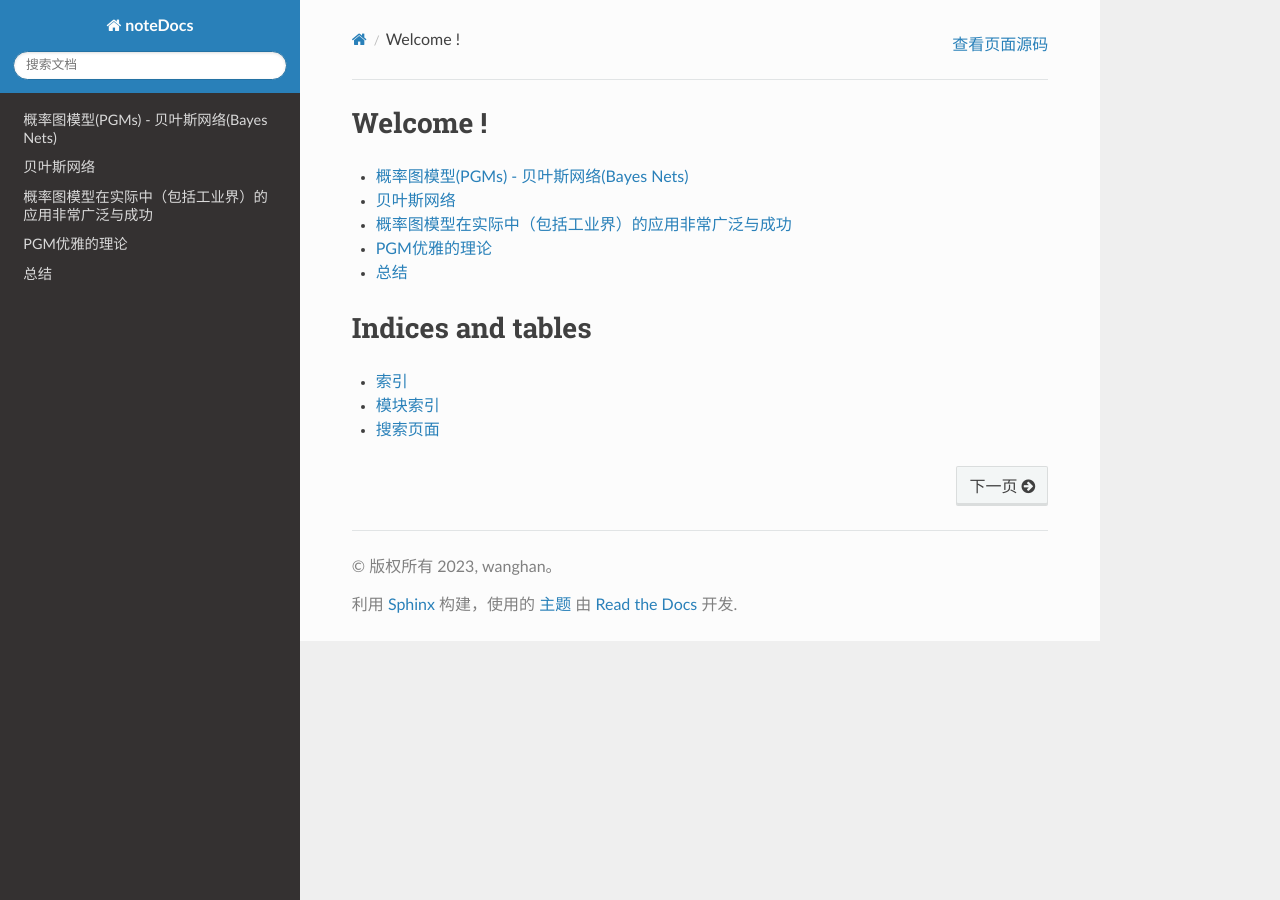
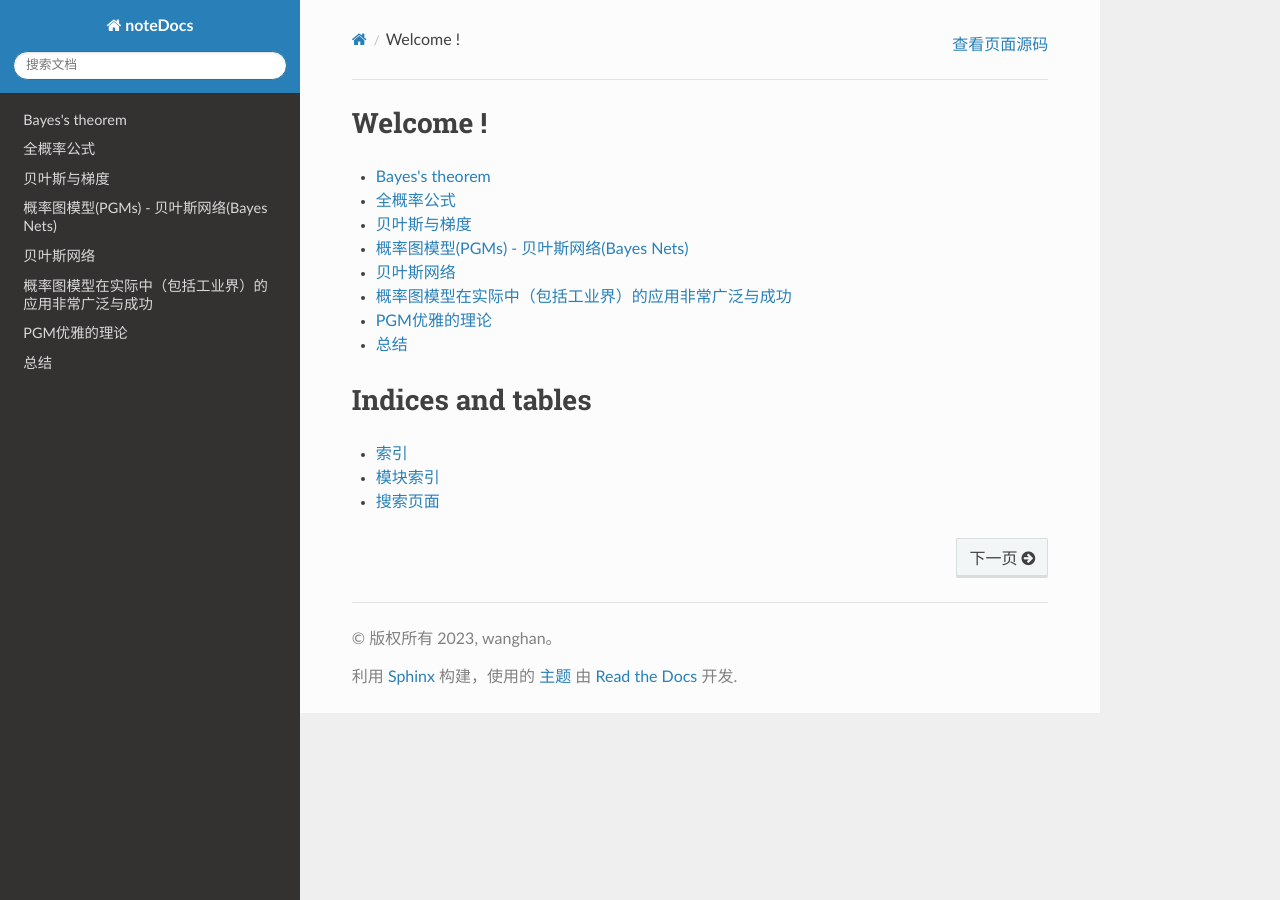
Before and after one commit to wanghan17/noteDocs, a Sphinx documentation site: the page built from source/index.rst, in a window 1280 px wide. Built offline with Sphinx 7.4.7 and the Read the Docs theme 2.0.0, drawn with Linux system fonts in a browser that asks for light colours; some of the changed lines change nothing that is shown.

Commit message:
local put

```diff
--- a/source/index.rst
+++ b/source/index.rst
@@ -9,6 +9,7 @@ Welcome !
 .. toctree::
    :maxdepth: 2
 
+   贝叶斯理论
    概率图模型(PGMs) - 贝叶斯网络(Bayes Nets)
 
 Indices and tables
--- /dev/null
+++ b/source/贝叶斯理论.md
@@ -0,0 +1,22 @@
+Bayes's theorem
+=================
+
+![bayes](img/2023-05-12-13-11-31.png)
+
+1. 贝叶斯定理有什么用？
+2. 什么是贝叶斯定理？
+3. 贝叶斯定理的应用案例
+4. 生活中的贝叶斯思维
+
+
+# 全概率公式
+
+![全概率公式](img/2023-05-12-13-12-16.png)
+
+
+
+# 贝叶斯与梯度
+
+Bayesian是以积分为基础的方法，Frequentist是以求导为基础。在计算机被发明以前，积分和求导的计算难度完全不是一个维度上的... 即使在计算机问世后，高维度的积分（high-dimensional data）仍然是一个巨大的挑战，许多贝叶斯学派的统计学家因此投身于各种approximation method的探索中。
+
+直到上世纪90年代MCMC在统计学中革命性的应用，这一局面才被打破。借助MCMC，贝叶斯统计学家常常可以跳过令人头皮发麻的高维积分，直接从posterior distribution中抽取样本。贝叶斯方法本来就是一个有哲学基础，也比较有意思的方法，计算上的瓶颈一旦突破，自然也就活络了起来。
```
Also changed, not shown: source/img/2023-05-12-13-11-31.png (added), source/img/2023-05-12-13-12-16.png (added).
